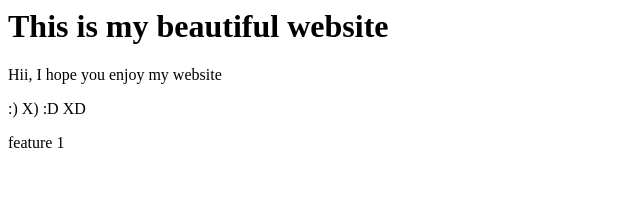
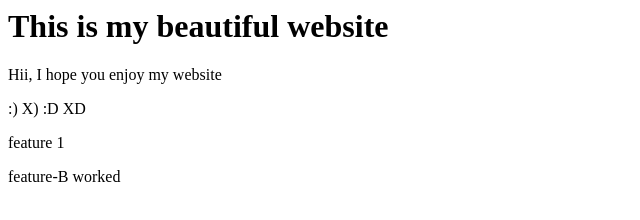
Before and after one commit to MeetSon1/awsom-repo, a plain HTML site: page index.html in a window 1280 px wide. Shown: the whole page, without its empty margins (0-640 px from the left). Drawn offline with Linux system fonts and the light colour scheme.

Commit message:
made changes to index.html by feature-B branch

```diff
--- a/index.html
+++ b/index.html
@@ -4,4 +4,5 @@
 <p> Hii, I hope you enjoy my website </p>
 <p> :) X) :D XD </p>
 <p> feature 1 </p>
+<p> feature-B worked </p>
 </html>
```
